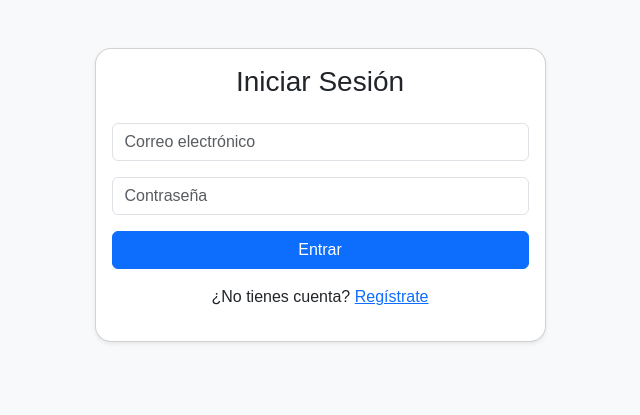
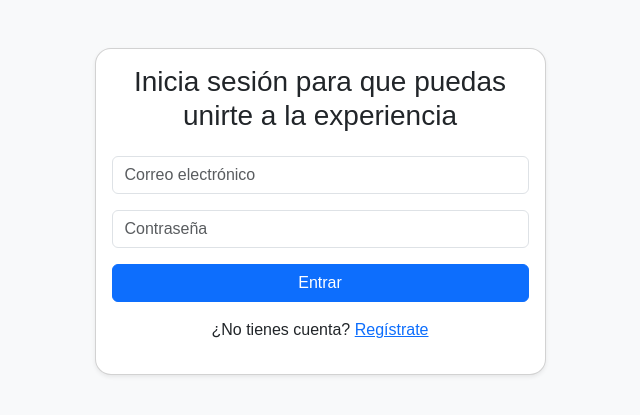
Before and after one commit to SantiagoSanchezVargas/ProyectoGC_AulaEspejo, a Flask app: page /login in a window 1280 px wide. Shown: the top 415 px of the page, without its empty margins (320-960 px from the left). Run offline with Flask 3, Linux system fonts and the light colour scheme; some libraries are stand-ins or nearby versions.

Commit message:
Modificacion ruta en el login.html

```diff
--- a/Proyecto_GC/templates/login.html
+++ b/Proyecto_GC/templates/login.html
@@ -12,8 +12,8 @@
         <div class="col-md-5">
             <div class="card shadow-sm">
                 <div class="card-body">
-                    <h3 class="card-title mb-4 text-center">Iniciar Sesión</h3>
-                    <form method="POST" action="{{ url_for('login_post') }}">
+                    <h3 class="card-title mb-4 text-center">Inicia sesión para que puedas unirte a la experiencia</h3>
+                   <form method="POST" action="{{ url_for('login') }}">
                         <div class="mb-3">
                             <input type="text" name="username" class="form-control" placeholder="Correo electrónico" required>
                         </div>
```
